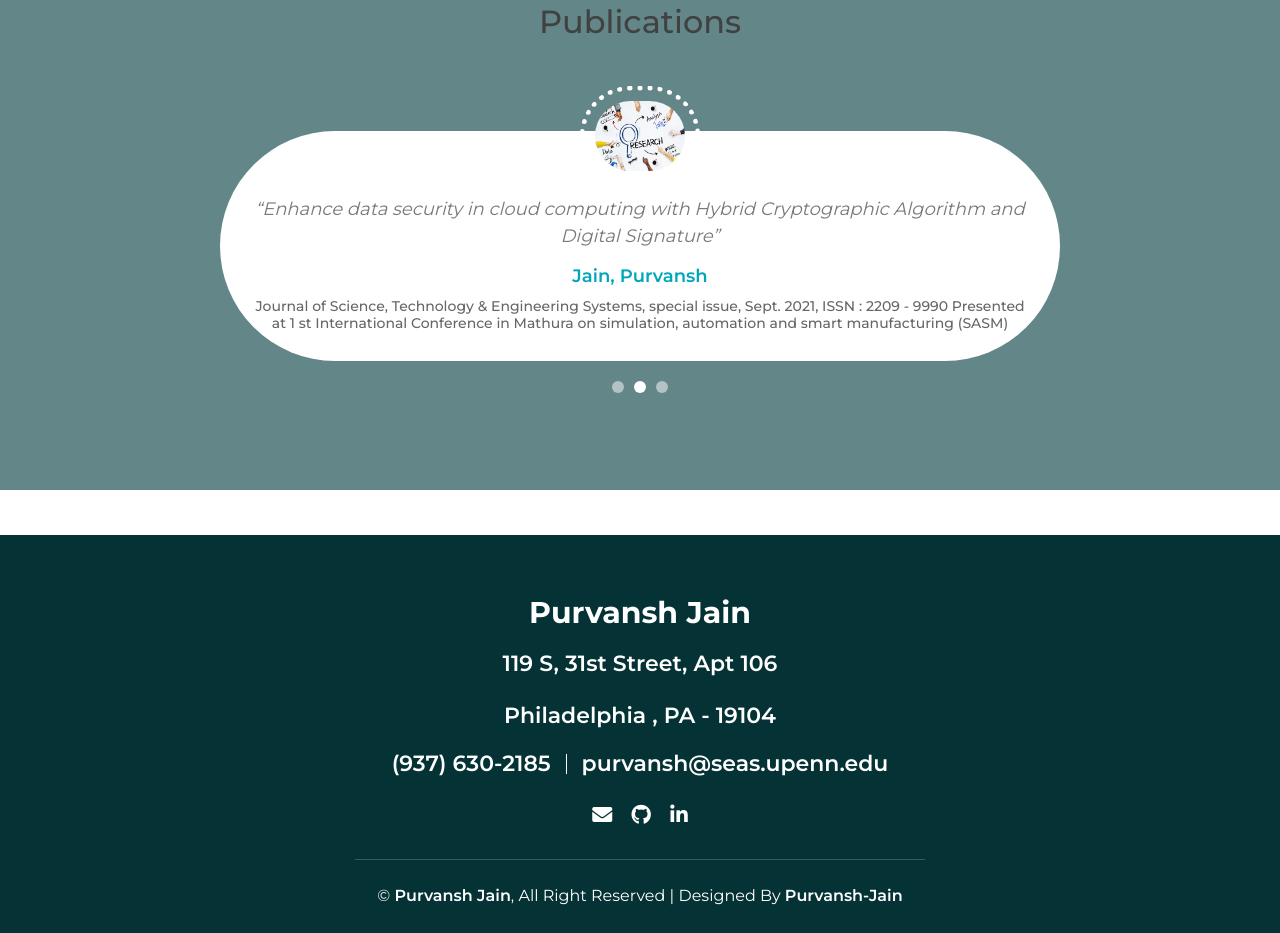
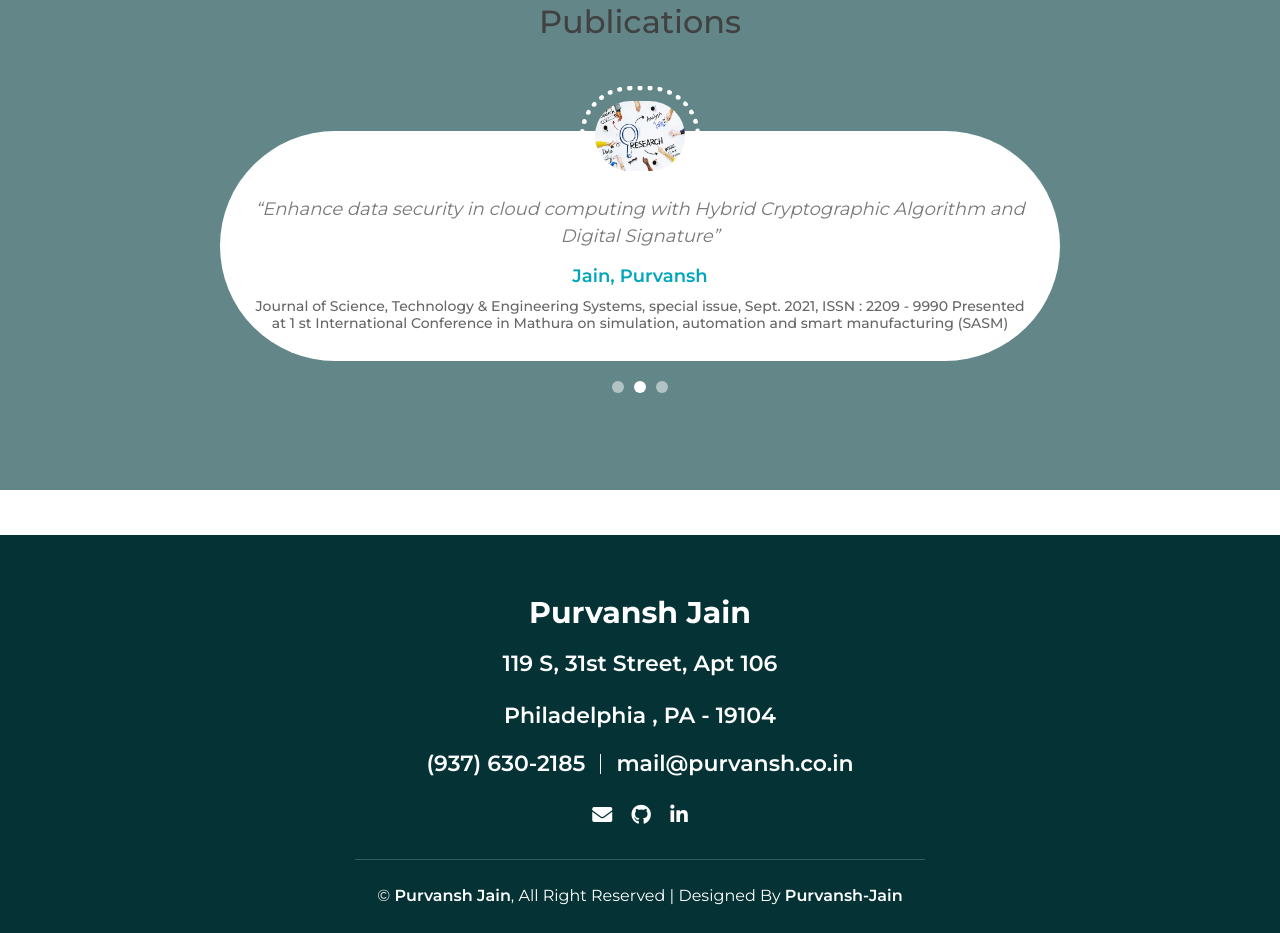
Before and after one commit to Purvansh-Jain/Purvansh-Jain.github.io, a plain HTML site: page index.html in a window 1280 px wide. Shown: the part 6188-7121 px from the top of the page. Drawn offline with nearby package versions, Linux system fonts and the light colour scheme.

Commit message:
Update index.html

```diff
--- a/index.html
+++ b/index.html
@@ -731,7 +731,7 @@ panels, alongside PayPal and Gpay secure payment option, to deliver a seamless a
             <h3> Philadelphia , PA - 19104</h3>
             <div class="footer-menu">
               <p>(937) 630-2185</p>
-              <p>purvansh@seas.upenn.edu</p>
+              <p>mail@purvansh.co.in</p>
             </div>
             <div class="footer-social">
               <a href="mailto:mail@purvansh.co.in"><i class="fa fa-envelope" aria-hidden="true"></i></a>
```
